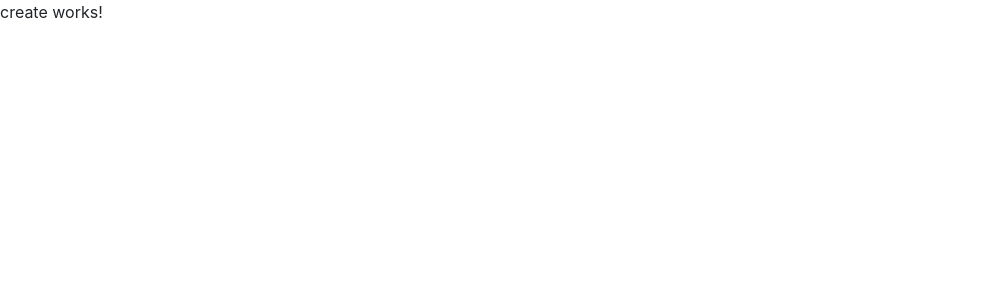
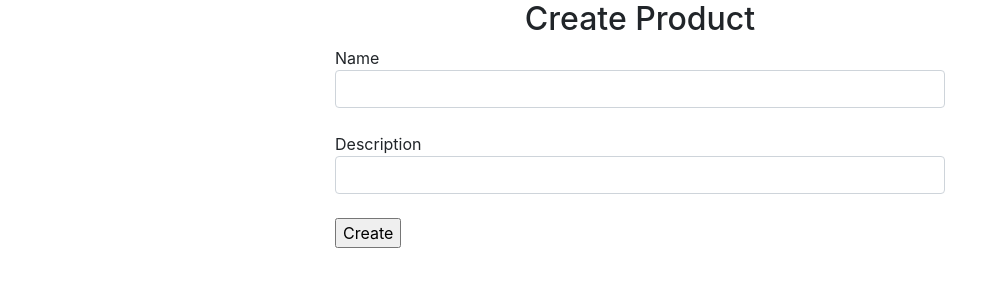
Before and after one commit to trungbe/M5_Angular_FrontEnd_Product, an Angular app: page /create in a window 1280 px wide. Shown: the top 300 px of the page, without its empty margins (0-1007 px from the left). Built offline with nearby package versions, Linux system fonts and the light colour scheme.

Commit message:
create, delete product

```diff
--- a/src/app/create/create.component.html
+++ b/src/app/create/create.component.html
@@ -1 +1,16 @@
-<p>create works!</p>
+<h2 class="text-center">Create Product</h2>
+<form (ngSubmit)="createNewProduct()" class="col-md-6 offset-md-3">
+  <div class="form-group row">
+    <label class="col">
+      Name
+      <input name="name" [(ngModel)]="product.name" type="text" class="form-control">
+    </label>
+  </div>
+  <div class="form-group row">
+    <label class="col">
+      Description
+      <input name="description" [(ngModel)]="product.description" type="text" class="form-control">
+    </label>
+  </div>
+  <input type="submit" value="Create"/>
+</form>
--- a/src/app/create/create.component.ts
+++ b/src/app/create/create.component.ts
@@ -1,4 +1,7 @@
-import { Component, OnInit } from '@angular/core';
+import {Component, OnInit} from '@angular/core';
+import {ActivatedRoute, Router} from '@angular/router';
+import {ProductService} from '../product.service';
+import {IProduct} from '../iproduct';
 
 @Component({
   selector: 'app-create',
@@ -7,9 +10,23 @@ import { Component, OnInit } from '@angular/core';
 })
 export class CreateComponent implements OnInit {
 
-  constructor() { }
+  product: IProduct = {
+    id: 0,
+    name: '',
+    description: ''
+  };
+
+  constructor(private router: Router,
+              private activeRouter: ActivatedRoute,
+              private productService: ProductService) {
+  }
 
   ngOnInit(): void {
   }
 
+  // tslint:disable-next-line:typedef
+  createNewProduct() {
+    this.productService.create(this.product);
+    this.router.navigate(['/']);
+  }
 }
--- a/src/app/list/list.component.html
+++ b/src/app/list/list.component.html
@@ -12,10 +12,10 @@
     <td>{{p.name}}</td>
     <td>{{p.description}}</td>
     <td>
-      <a [routerLink]="'edit/' + p.id">Edit</a>
+      <button class="btn-primary" [routerLink]="'edit/' + p.id">Edit</button>
     </td>
     <td>
-      <a [routerLink]="'delete/' + p.id">Delete</a>
+      <button class="btn-danger" (click)="deleteProduct(p.id)">Delete</button>
     </td>
   </tr>
 </table>
--- a/src/app/list/list.component.ts
+++ b/src/app/list/list.component.ts
@@ -19,6 +19,11 @@ export class ListComponent implements OnInit {
     this.products = this.productService.getAllProduct();
   }
 
+  // tslint:disable-next-line:typedef
+  deleteProduct(id: number) {
+    this.productService.delete(id);
+  }
+
   ngOnInit(): void {
   }
 
--- a/src/app/product.service.ts
+++ b/src/app/product.service.ts
@@ -42,6 +42,17 @@ export class ProductService {
     this.products[id - 1] = p;
   }
 
+  // tslint:disable-next-line:typedef
+  create(product: IProduct) {
+    product.id = this.products.length + 1;
+    this.products.push(product);
+  }
+
+  // tslint:disable-next-line:typedef
+  delete(id: number) {
+    this.products.splice(id - 1, 1);
+  }
+
   constructor() {
   }
 }
```
